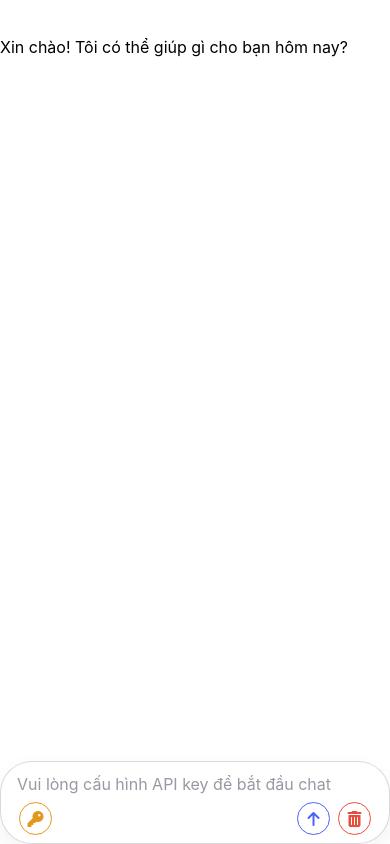
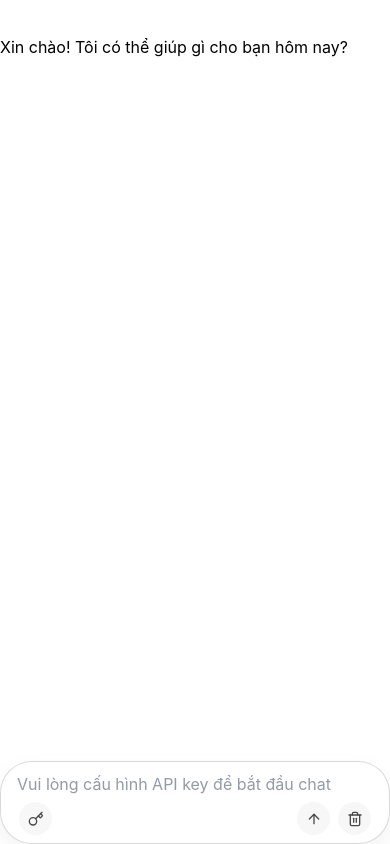
Before and after one commit to ndson03/ndson, a Next.js app: page / in a window 390 px wide. Built offline with nearby package versions, Linux system fonts and the light colour scheme.

Commit message:
feat: update new ui: delete popup, toast, icon

```diff
--- a/package.json
+++ b/package.json
@@ -16,7 +16,8 @@
     "marked": "^16.1.2",
     "next": "15.4.6",
     "react": "19.1.0",
-    "react-dom": "19.1.0"
+    "react-dom": "19.1.0",
+    "react-hot-toast": "^2.5.2"
   },
   "devDependencies": {
     "@tailwindcss/postcss": "^4",
--- a/src/app/globals.css
+++ b/src/app/globals.css
@@ -79,7 +79,7 @@ body {
   height: 100%;
   overflow: hidden;
   position: relative;
-  width: 60vw;
+  width: 900px;
   margin: 0 auto;
 }
 
@@ -97,7 +97,7 @@ body {
   align-items: stretch; /* để con rộng & cao hết chiều ngang */
   position: fixed;
   bottom: 0;
-  width: 60vw;
+  width: 900;
   z-index: 10;
   border: 1px solid #00000026;
   border-radius: 2rem;
@@ -145,41 +145,24 @@ body {
   justify-content: center;
   border-radius: 50%;
   cursor: pointer;
-  transition: all 0.3s ease;
+  transition: background-color 0.2s ease;
+  color: #4a4a4a; /* Màu icon/text xám */
+  background-color: #f7f7f8; /* Nền xám nhạt */
+  border: none; /* ChatGPT thường không viền */
 }
 
-.send-button {
-  color: var(--primary-color);
-  background-color: white;
-  border: 1px solid var(--primary-color);
+.send-button:hover,
+.clear-button:hover,
+.apikey-config-button:hover {
+  background-color: #e5e5e5; /* Hover nền xám đậm hơn chút */
 }
 
-.send-button:hover {
-  color: white;
-  background-color: var(--primary-color);
+.send-button:active,
+.clear-button:active,
+.apikey-config-button:active {
+  background-color: #d4d4d4; /* Khi bấm giữ */
 }
 
-.clear-button {
-  color: #e74c3c;
-  background-color: white;
-  border: 1px solid #e74c3c;
-}
-
-.clear-button:hover {
-  background-color: #e74c3c;
-  color: white;
-}
-
-.apikey-config-button {
-  color: #e3971d;
-  background-color: white;
-  border: 1px solid #e3971d;
-}
-
-.apikey-config-button:hover {
-  color: white;
-  background-color: #e3971d;
-}
 
 /* === Messages === */
 .bot-message {
@@ -211,6 +194,7 @@ td {
   flex-direction: column;
   align-items: flex-end;
   line-height: 2.2;
+  margin-bottom: 10px;
 }
 
 .user-message-text {
--- a/src/app/layout.tsx
+++ b/src/app/layout.tsx
@@ -1,5 +1,6 @@
 import type { Metadata } from "next";
 import "./globals.css";
+import { Toaster } from "react-hot-toast";
 
 export const metadata: Metadata = {
   title: "ndson",
@@ -16,14 +17,10 @@ export default function RootLayout({
 }) {
   return (
     <html lang="vi">
-      <head>
-        {/* Font Awesome 6 */}
-        <link
-          rel="stylesheet"
-          href="https://cdnjs.cloudflare.com/ajax/libs/font-awesome/6.4.0/css/all.min.css"
-        />
-      </head>
-      <body>{children}</body>
+      <body>
+        {children}
+        <Toaster position="top-right" />
+      </body>
     </html>
   );
 }
--- a/src/app/page.tsx
+++ b/src/app/page.tsx
@@ -5,7 +5,9 @@ import { marked } from "marked";
 import DOMPurify from "isomorphic-dompurify";
 import "highlight.js/styles/github.css";
 import hljs from "highlight.js";
+import { Key, ArrowUp, Trash2 } from "lucide-react";
 import ApiKeyForm from "../component/ApiKeyForm";
+import toast from "react-hot-toast";
 
 interface Message {
   id?: number;
@@ -18,6 +20,95 @@ interface ApiMessage {
   role: "user" | "model";
   parts: { text: string }[];
 }
+
+// Delete Confirmation Popup Component with Tailwind
+interface DeletePopupProps {
+  isOpen: boolean;
+  onConfirm: () => void;
+  onCancel: () => void;
+  targetElement: HTMLElement | null;
+}
+
+const DeletePopup: React.FC<DeletePopupProps> = ({
+  isOpen,
+  onConfirm,
+  onCancel,
+  targetElement,
+}) => {
+  const popupRef = useRef<HTMLDivElement>(null);
+  const [position, setPosition] = useState({ top: 0, left: 0 });
+
+  useEffect(() => {
+    if (isOpen && targetElement && popupRef.current) {
+      const targetRect = targetElement.getBoundingClientRect();
+      const popupRect = popupRef.current.getBoundingClientRect();
+
+      // Đặt popup ngay phía trên nút delete, căn giữa
+      const left = targetRect.left + targetRect.width / 2 - popupRect.width / 2;
+      const top = targetRect.top - popupRect.height - 12; // 12px khoảng cách từ popup đến nút
+
+      setPosition({
+        left: Math.max(
+          8,
+          Math.min(left, window.innerWidth - popupRect.width - 8)
+        ), // Đảm bảo không bị tràn ra ngoài
+        top: Math.max(8, top),
+      });
+    }
+  }, [isOpen, targetElement]);
+
+  if (!isOpen) return null;
+
+  return (
+    <>
+      {/* Overlay để đóng popup khi click bên ngoài */}
+      <div className="fixed inset-0 z-40 bg-transparent" onClick={onCancel} />
+
+      {/* Popup */}
+      <div
+        ref={popupRef}
+        className="fixed z-50 bg-white dark:bg-[#2a2a2a] rounded-xl shadow-lg border border-gray-200 dark:border-gray-700"
+        style={{
+          left: `${position.left}px`,
+          top: `${position.top}px`,
+        }}
+      >
+        <div className="p-3 min-w-[200px]">
+          <div className="text-sm text-gray-800 dark:text-gray-200 mb-3 font-medium flex justify-center">
+            Xóa toàn bộ lịch sử chat?
+          </div>
+          <div className="flex gap-2 justify-center">
+            <button
+              onClick={onConfirm}
+              className="px-3 py-1.5 text-xs rounded-md text-red-600 bg-red-50 hover:bg-red-100 transition-colors duration-150 cursor-pointer"
+            >
+              Xóa
+            </button>
+            <button
+              onClick={onCancel}
+              className="px-3 py-1.5 text-xs rounded-md bg-gray-100 dark:bg-gray-700 hover:bg-gray-200 dark:hover:bg-gray-600 text-gray-700 dark:text-gray-200 transition-colors duration-150 cursor-pointer"
+            >
+              Hủy
+            </button>
+          </div>
+        </div>
+
+        {/* Arrow */}
+        <div
+          className="absolute top-full left-1/2 -translate-x-1/2"
+          style={{
+            width: 0,
+            height: 0,
+            borderLeft: "6px solid transparent",
+            borderRight: "6px solid transparent",
+            borderTop: "6px solid white",
+            filter: "drop-shadow(0 1px 1px rgba(0,0,0,0.05))",
+          }}
+        />
+      </div>
+    </>
+  );
+};
 
 // IndexedDB Configuration
 const DB_NAME = "ChatDB";
@@ -34,6 +125,11 @@ export default function ChatPage() {
   const [isApiKeyReady, setIsApiKeyReady] = useState(false);
   const [showApiKeyModal, setShowApiKeyModal] = useState(false);
   const [isDBInitialized, setIsDBInitialized] = useState(false);
+
+  // Delete popup state
+  const [showDeletePopup, setShowDeletePopup] = useState(false);
+  const [deleteButtonElement, setDeleteButtonElement] =
+    useState<HTMLElement | null>(null);
 
   const chatBoxRef = useRef<HTMLDivElement>(null);
   const textareaRef = useRef<HTMLTextAreaElement>(null);
@@ -208,12 +304,14 @@ export default function ChatPage() {
     });
   }, []);
 
-  // Clear chat history - tối ưu với useCallback
-  const clearChatHistory = useCallback(() => {
-    if (!confirm("Bạn có chắc chắn muốn xóa toàn bộ lịch sử chat không?")) {
-      return;
-    }
+  // Clear chat history with popup confirmation - cập nhật
+  const handleDeleteButtonClick = useCallback((e: React.MouseEvent) => {
+    const buttonElement = e.currentTarget as HTMLElement;
+    setDeleteButtonElement(buttonElement);
+    setShowDeletePopup(true);
+  }, []);
 
+  const confirmClearChatHistory = useCallback(() => {
     if (!db) return;
 
     const transaction = db.transaction([STORE_NAME], "readwrite");
@@ -227,11 +325,18 @@ export default function ChatPage() {
         timestamp: new Date().toISOString(),
       };
       setMessages([welcomeMessage]);
+      setShowDeletePopup(false);
+      toast.success("Xóa thành công");
     };
 
     request.onerror = () => {
       alert("Có lỗi xảy ra khi xóa lịch sử chat!");
+      setShowDeletePopup(false);
     };
+  }, []);
+
+  const cancelDeleteChatHistory = useCallback(() => {
+    setShowDeletePopup(false);
   }, []);
 
   // Handle API Key - tối ưu với useCallback
@@ -252,7 +357,7 @@ export default function ChatPage() {
         await navigator.clipboard.writeText(code);
 
         button.textContent = "Đã sao chép";
-
+        toast.success("Đã sao chép");
         setTimeout(() => {
           button.textContent = "Sao chép";
         }, 2000);
@@ -697,6 +802,14 @@ export default function ChatPage() {
         onClose={handleCloseModal}
       />
 
+      {/* Delete Confirmation Popup */}
+      <DeletePopup
+        isOpen={showDeletePopup}
+        onConfirm={confirmClearChatHistory}
+        onCancel={cancelDeleteChatHistory}
+        targetElement={deleteButtonElement}
+      />
+
       <div className="container-fluid">
         <div className="chat-container">
           <div className="chat-box" id="chatBox" ref={chatBoxRef}>
@@ -722,7 +835,7 @@ export default function ChatPage() {
                   onClick={handleKeyConfigButtonClick}
                   title="Cấu hình API Key"
                 >
-                  <i className="fa-solid fa-key"></i>
+                  <Key size={16} />
                 </div>
               </div>
               <div className="right-buttons">
@@ -733,14 +846,14 @@ export default function ChatPage() {
                   onClick={askQuestion}
                   title={sendButtonTitle}
                 >
-                  <i className="fas fa-arrow-up"></i>
+                  <ArrowUp size={16} />
                 </div>
                 <div
                   className="clear-button"
-                  onClick={clearChatHistory}
+                  onClick={handleDeleteButtonClick}
                   title="Xóa lịch sử chat"
                 >
-                  <i className="fas fa-trash-alt"></i>
+                  <Trash2 size={16} />
                 </div>
               </div>
             </div>
```
Also changed, not shown: 1 other file (tests, documents, lock files or other folders).
